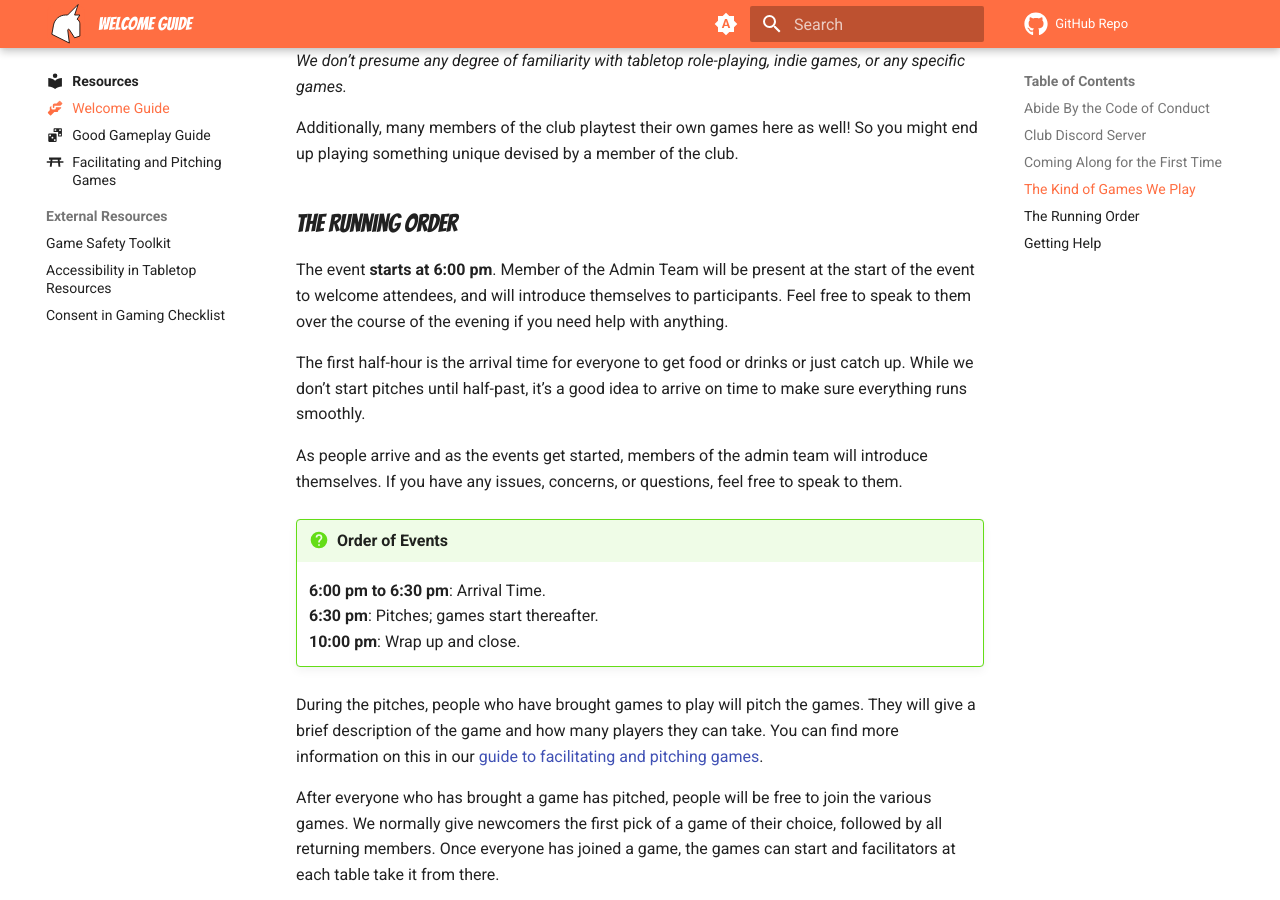
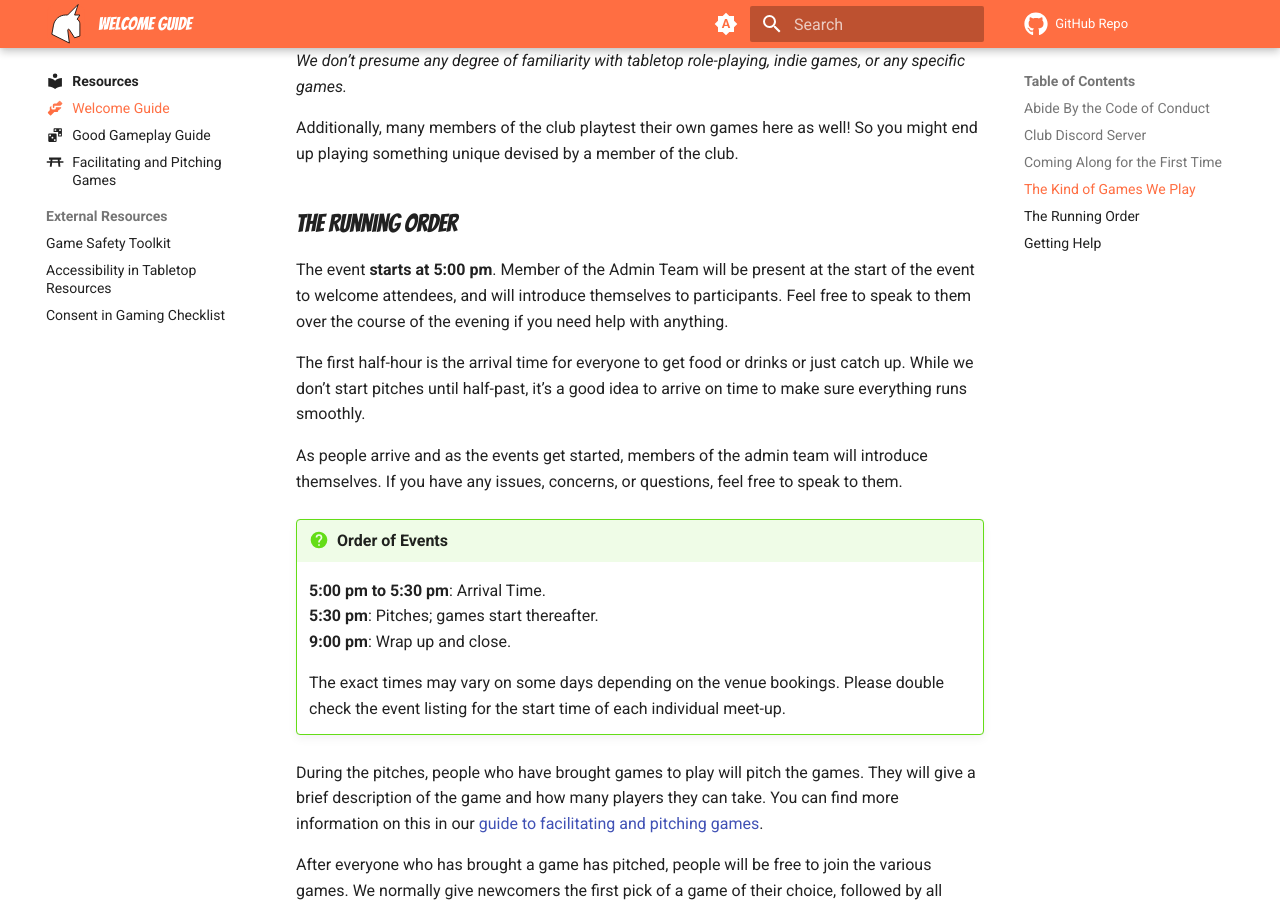
Before and after one commit to edinburghindiegamers/edinburghindiegamers.com, an MkDocs documentation site: the page built from docs/resources/welcome-guide.md, in a window 1280 px wide and 900 px high, scrolled down 1801 px. Built offline with MkDocs 1.6.1 and Material for MkDocs 9.7.7, drawn with Linux system fonts in a browser that asks for light colours; comment, search, counter and statistics services are not loaded.

Commit message:
Corrected event start time.

```diff
--- a/docs/resources/welcome-guide.md
+++ b/docs/resources/welcome-guide.md
@@ -64,7 +64,7 @@ Additionally, many members of the club playtest their own games here as well! So
 
 ## The Running Order
 
-The event **starts at 6:00 pm**.
+The event **starts at 5:00 pm**.
 Member of the Admin Team will be present at the start of the event to welcome attendees, and will introduce themselves to participants.
 Feel free to speak to them over the course of the evening if you need help with anything.
 
@@ -76,9 +76,12 @@ If you have any issues, concerns, or questions, feel free to speak to them.
 
 !!! Question "Order of Events"
 
-    **6:00 pm to 6:30 pm**: Arrival Time.
-    **6:30 pm**: Pitches; games start thereafter.
-    **10:00 pm**: Wrap up and close.
+    **5:00 pm to 5:30 pm**: Arrival Time.
+    **5:30 pm**: Pitches; games start thereafter.
+    **9:00 pm**: Wrap up and close.
+
+    The exact times may vary on some days depending on the venue bookings.
+    Please double check the event listing for the start time of each individual meet-up.
 
 During the pitches, people who have brought games to play will pitch the games.
 They will give a brief description of the game and how many players they can take.
```
